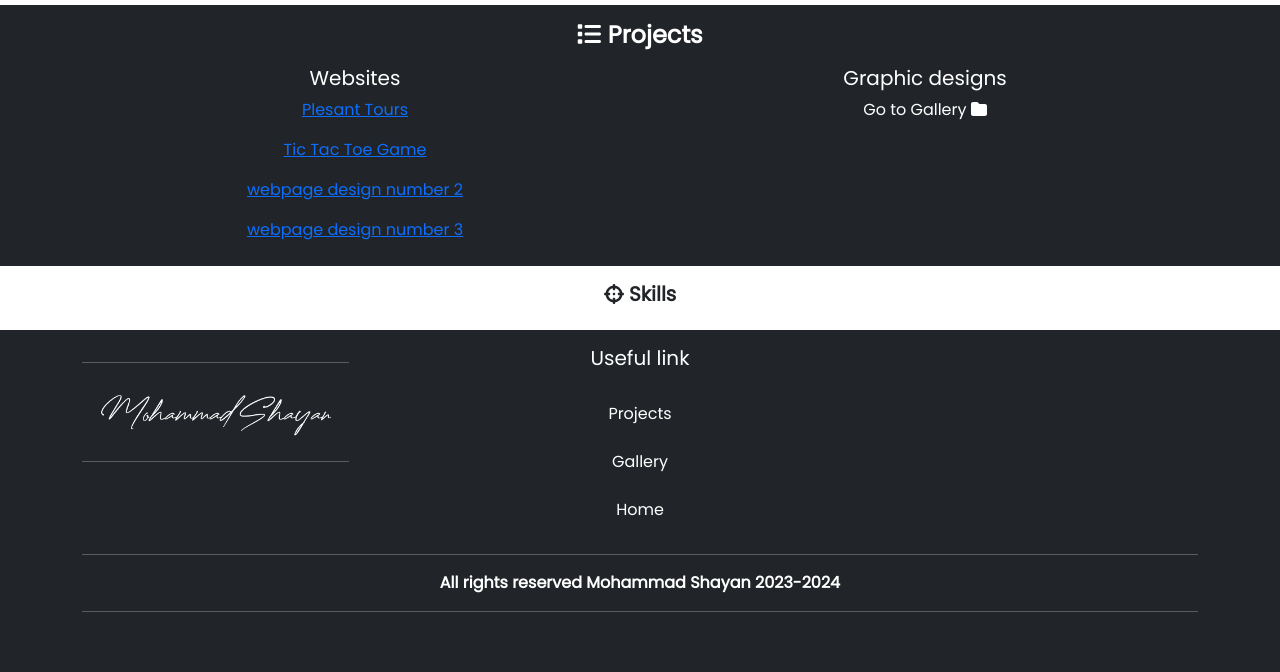
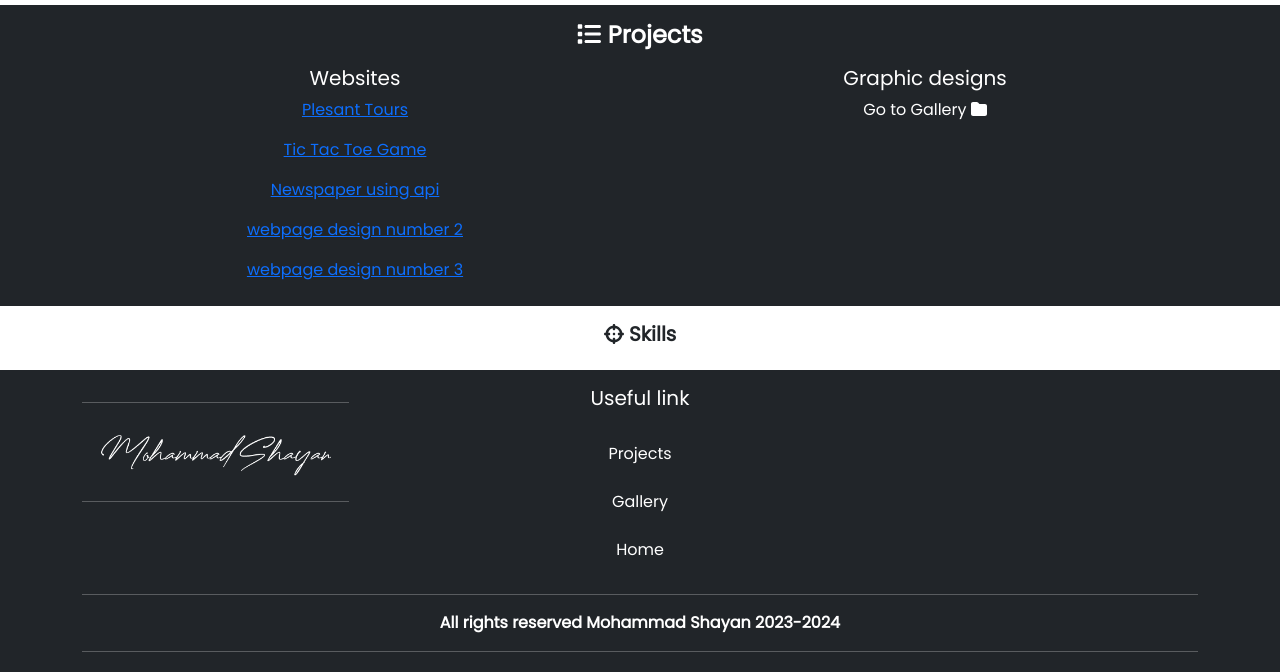
Before and after one commit to MohammadShayan1/PORTFOLIO1, a plain HTML site: page index.html in a window 1280 px wide. Shown: the part 975-1647 px from the top of the page. Before the commit the page ends 1619 px from the top, so only its background shows below. Drawn offline with nearby package versions, Linux system fonts and the light colour scheme.

Commit message:
news added to main web

```diff
--- a/index.html
+++ b/index.html
@@ -112,6 +112,7 @@
               <h5>Websites</h5>
               <p><a href="./websites/Eproject/index.html" class="navlink" target="_blank"> Plesant Tours </a> <br> </p>
               <p><a href="./websites/Tic Tac Game/index.html" class="navlink" target="_blank"> Tic Tac Toe Game</a> <br> </p>
+              <p><a href="./websites/news api/index.html" class="navlink" target="_blank"> Newspaper using api</a> <br> </p>
               <p><a href="./websites/web2/index.html" class="navlink" target="_blank"> webpage design number 2 </a> <br> </p>
               <p><a href="./websites/web3/index.html" class="navlink" target="_blank"> webpage design number 3 </a> <br> </p>
             </div>
```
